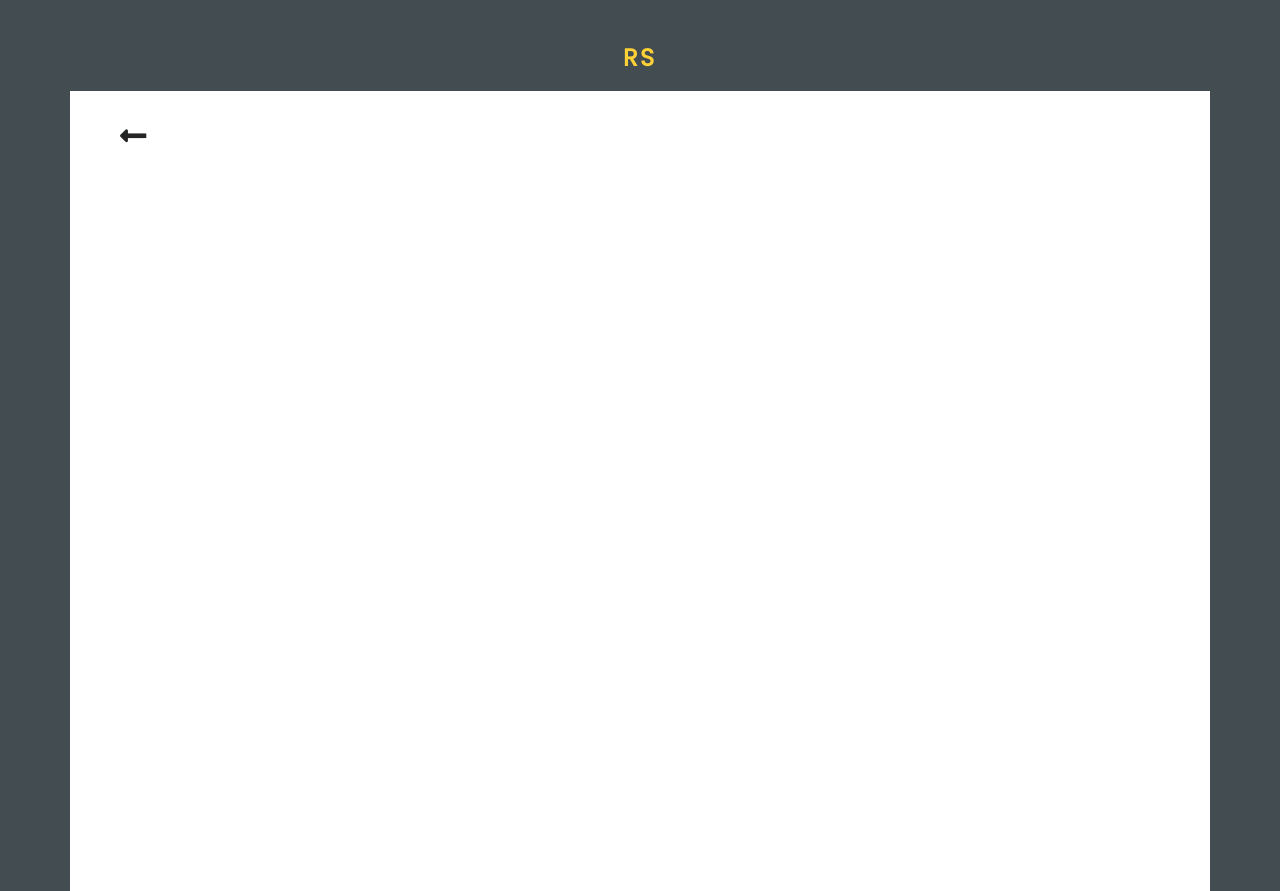
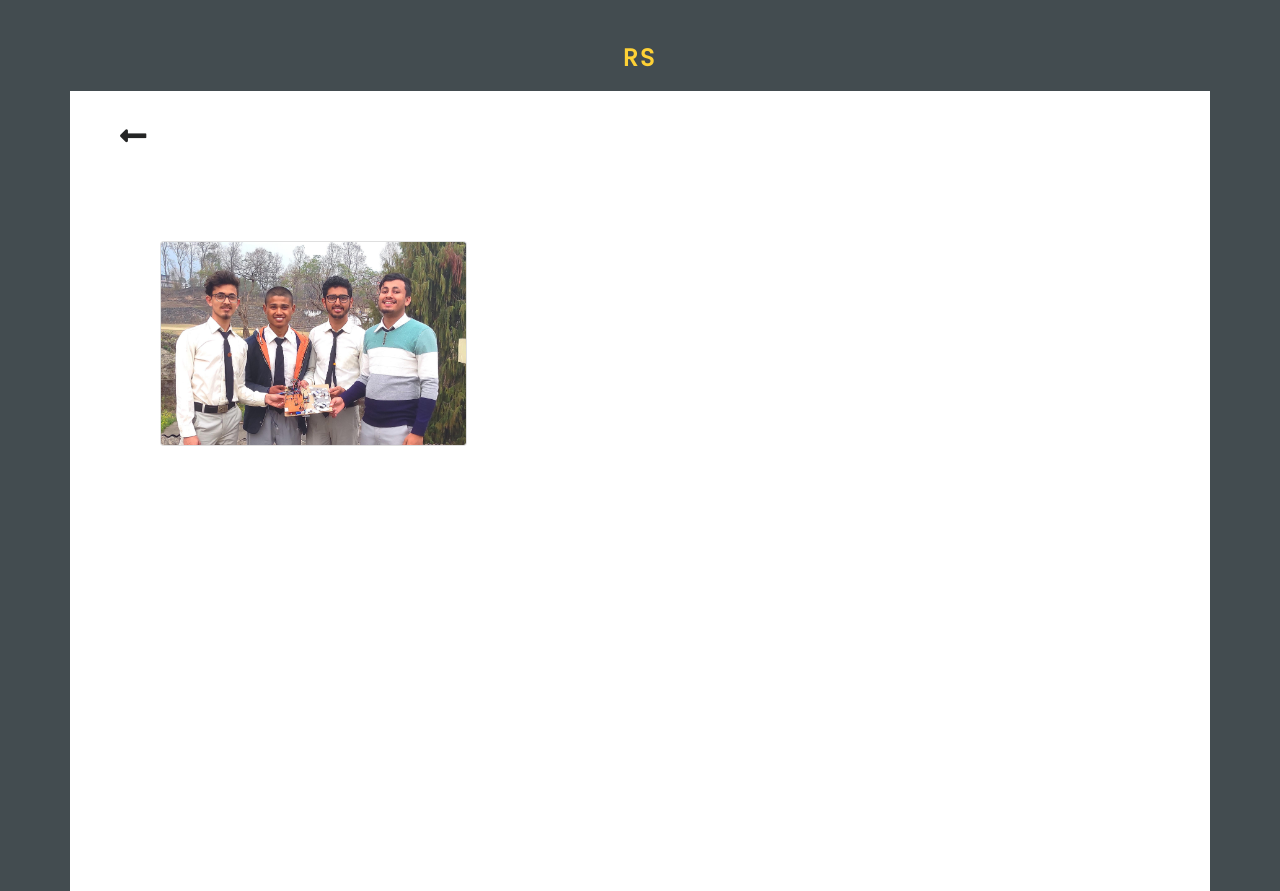
Before and after one commit to rs0404/rs0404.github.io, a plain HTML site: page more.html in a window 1280 px wide. Drawn offline with Linux system fonts and the light colour scheme; a web font is replaced by a local one.

Commit message:
Gallery added

```diff
--- a/more.html
+++ b/more.html
@@ -53,6 +53,11 @@
     <div class="tz-gallery">
 
         <div class="card-columns">
+            <div class="hover-img card">
+                <a class="lightbox" title="dummy caption" href="./img/gallery/more/1.jpg">
+                    <img src="./img/gallery/more/1.jpg " alt="dummy caption">
+                </a>
+            </div>
         </div>
 
     </div>
```
Also changed, not shown: img/gallery/more/1.jpg (added).
